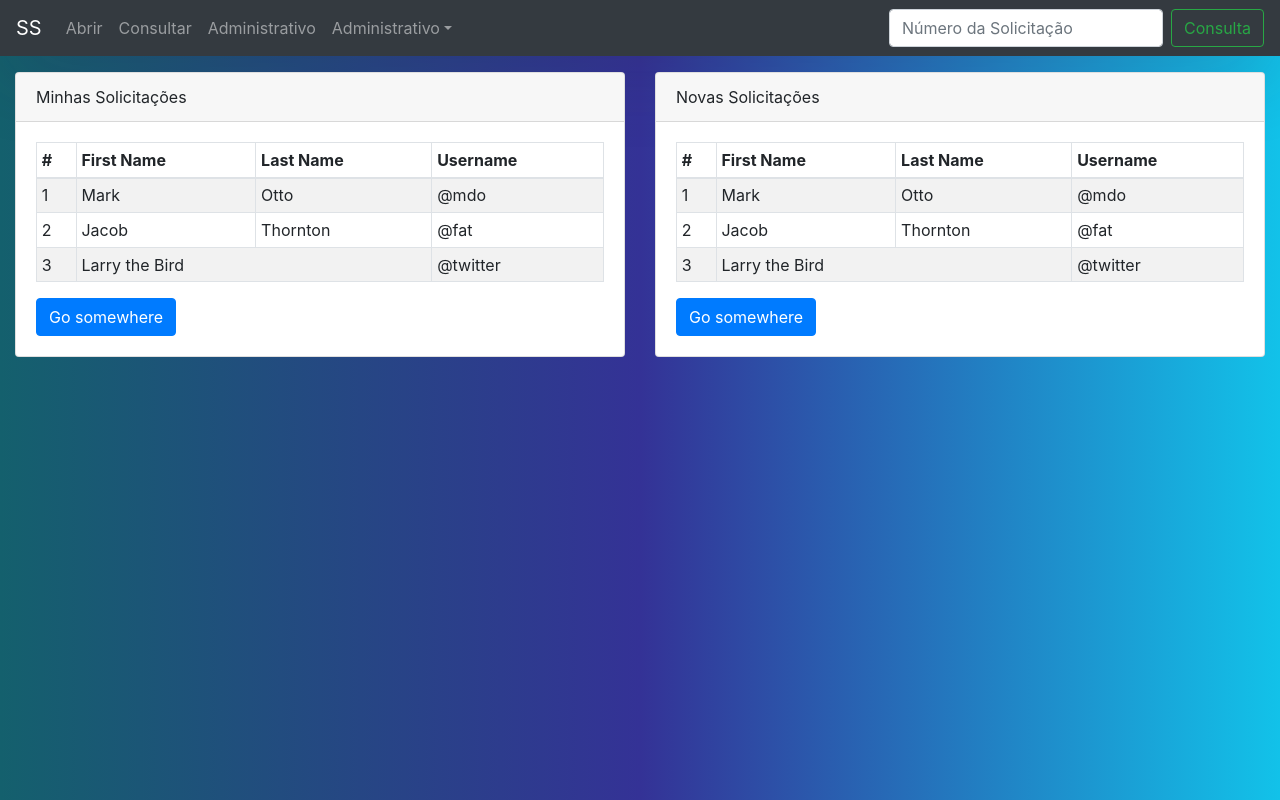
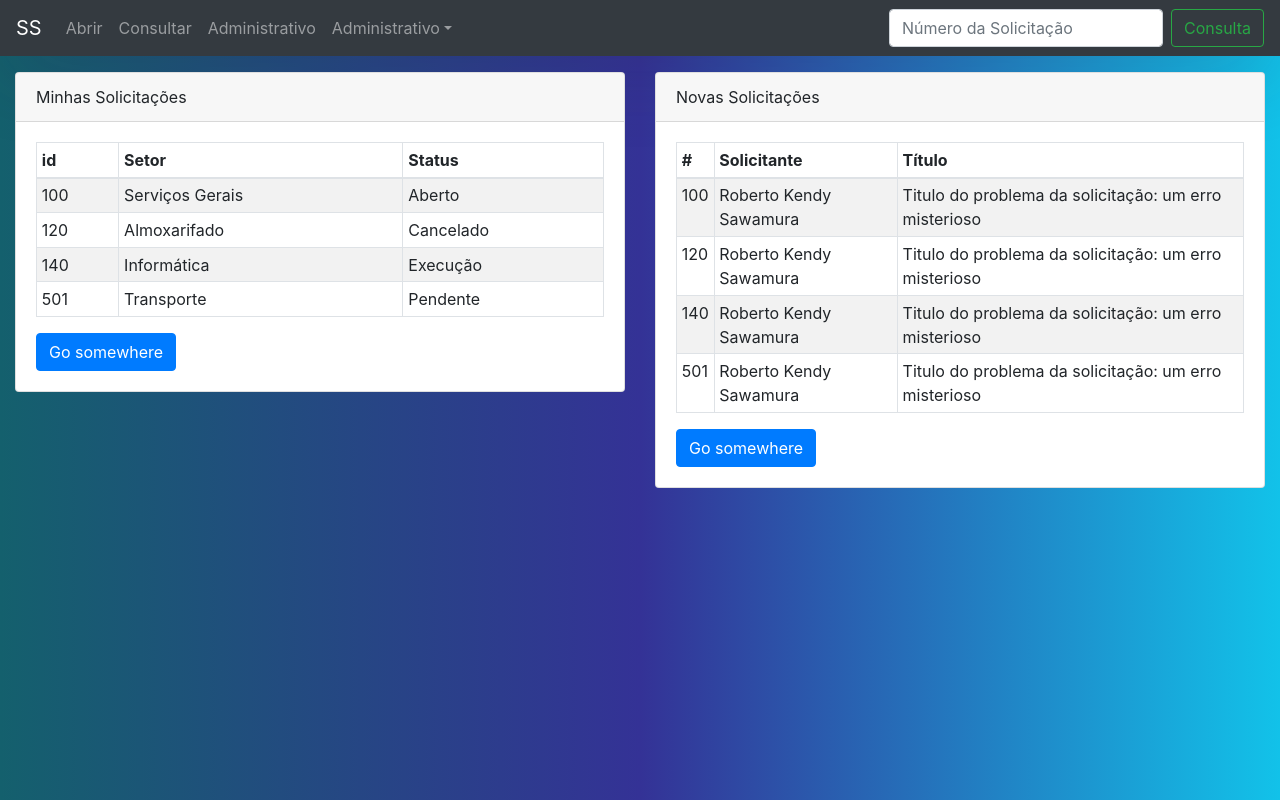
Before and after one commit to rkendy/ss-react, a React (Create React App) app: page / in a window 1280 px wide. Built offline with nearby package versions, Linux system fonts and the light colour scheme.

Commit message:
Tabela inicial configuravel

```diff
--- a/src/components/Home.js
+++ b/src/components/Home.js
@@ -4,6 +4,38 @@ import axios from "axios";
 
 import MenuMain from "./MenuMain";
 import TabelaSolicitacoes from "./TabelaSolicitacoes";
+
+const colunas = ["#", "Solicitante", "Título"];
+const solicitacoes = [
+  {
+    id: 100,
+    criador: "Roberto Kendy Sawamura",
+    titulo: "Titulo do problema da solicitação: um erro misterioso",
+    setor: "Serviços Gerais",
+    status: "Aberto",
+  },
+  {
+    id: 120,
+    criador: "Roberto Kendy Sawamura",
+    titulo: "Titulo do problema da solicitação: um erro misterioso",
+    setor: "Almoxarifado",
+    status: "Cancelado",
+  },
+  {
+    id: 140,
+    criador: "Roberto Kendy Sawamura",
+    titulo: "Titulo do problema da solicitação: um erro misterioso",
+    setor: "Informática",
+    status: "Execução",
+  },
+  {
+    id: 501,
+    criador: "Roberto Kendy Sawamura",
+    titulo: "Titulo do problema da solicitação: um erro misterioso",
+    setor: "Transporte",
+    status: "Pendente",
+  },
+];
 
 export default function Home() {
   return (
@@ -13,7 +45,11 @@ export default function Home() {
           <Card className="mb-4">
             <Card.Header bg="primary">Minhas Solicitações</Card.Header>
             <Card.Body>
-              <TabelaSolicitacoes />
+              <TabelaSolicitacoes
+                colunas={["id", "Setor", "Status"]}
+                solicitacoes={solicitacoes}
+                atributos={["id", "setor", "status"]}
+              />
               <Button variant="primary">Go somewhere</Button>
             </Card.Body>
           </Card>
@@ -22,7 +58,11 @@ export default function Home() {
           <Card className="mb-4">
             <Card.Header>Novas Solicitações</Card.Header>
             <Card.Body>
-              <TabelaSolicitacoes />
+              <TabelaSolicitacoes
+                colunas={colunas}
+                solicitacoes={solicitacoes}
+                atributos={["id", "criador", "titulo"]}
+              />
               <Button variant="primary">Go somewhere</Button>
             </Card.Body>
           </Card>
--- a/src/components/TabelaSolicitacoes.js
+++ b/src/components/TabelaSolicitacoes.js
@@ -1,34 +1,27 @@
 import { Table } from "react-bootstrap";
 
-export default function Home() {
+export default function TabelaSolicitacoes({
+  colunas,
+  solicitacoes,
+  atributos,
+}) {
   return (
     <Table striped bordered hover size="sm">
       <thead>
         <tr>
-          <th>#</th>
-          <th>First Name</th>
-          <th>Last Name</th>
-          <th>Username</th>
+          {colunas.map((col, idx) => (
+            <th>{col}</th>
+          ))}
         </tr>
       </thead>
       <tbody>
-        <tr>
-          <td>1</td>
-          <td>Mark</td>
-          <td>Otto</td>
-          <td>@mdo</td>
-        </tr>
-        <tr>
-          <td>2</td>
-          <td>Jacob</td>
-          <td>Thornton</td>
-          <td>@fat</td>
-        </tr>
-        <tr>
-          <td>3</td>
-          <td colSpan="2">Larry the Bird</td>
-          <td>@twitter</td>
-        </tr>
+        {solicitacoes.map((sol, idx) => (
+          <tr>
+            <td>{sol[atributos[0]]}</td>
+            <td>{sol[atributos[1]]}</td>
+            <td>{sol[atributos[2]]}</td>
+          </tr>
+        ))}
       </tbody>
     </Table>
   );
```
